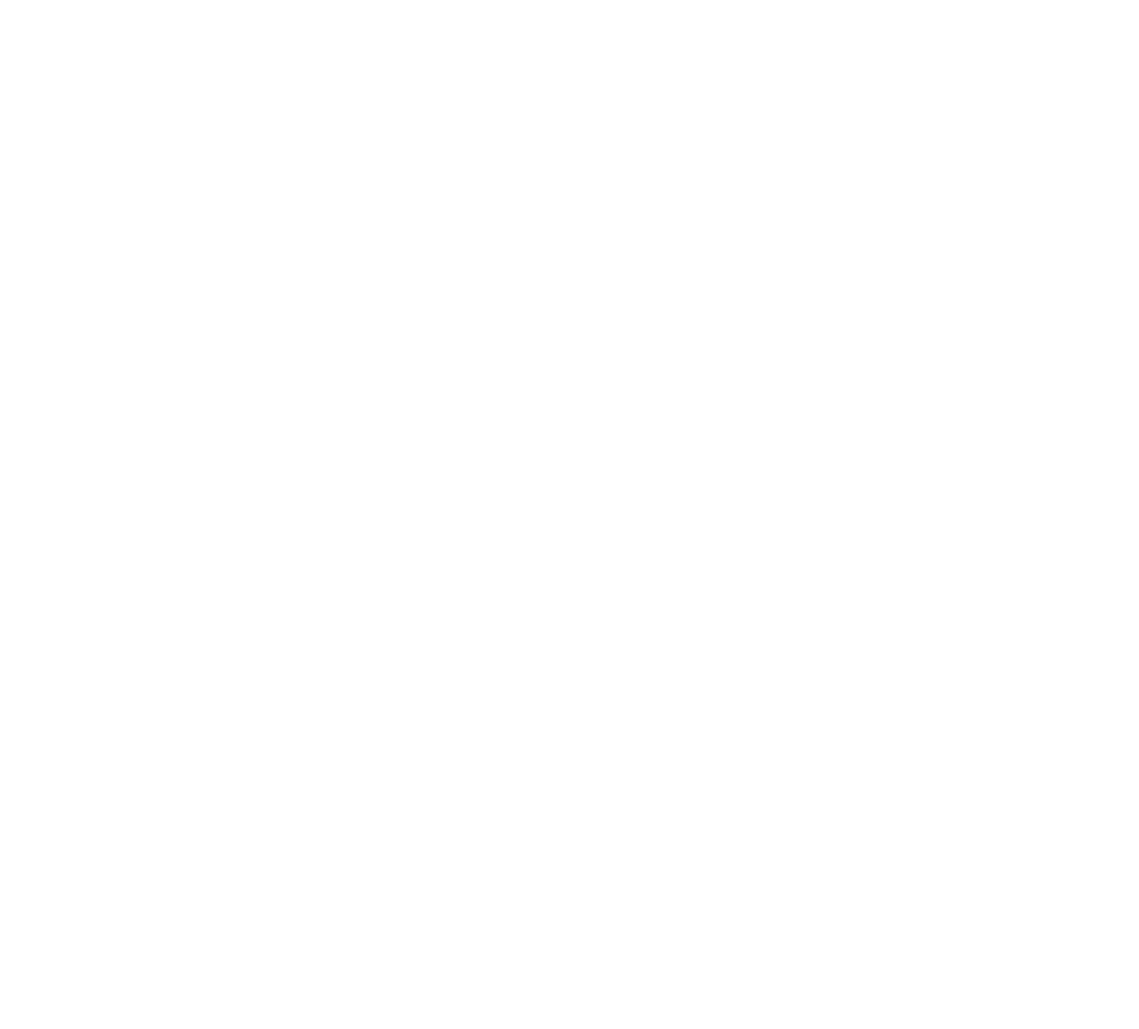
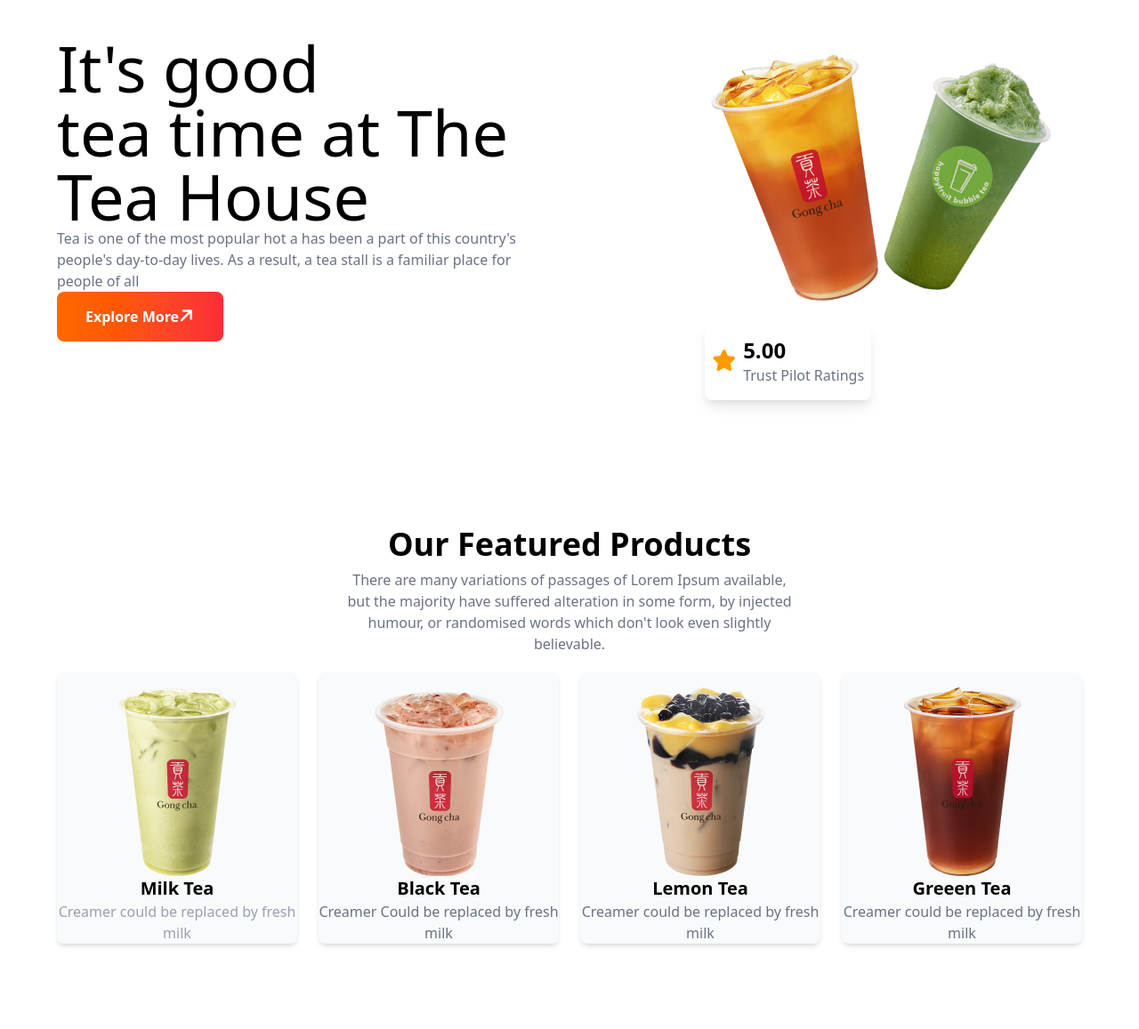
Before and after one commit to shahriar764/resource, a plain HTML site: page index.html in a window 1280 px wide. Shown: the whole page at 89% size. Before the commit the page ends 800 px from the top, so only its background shows below. Drawn offline with nearby package versions, Linux system fonts and the light colour scheme.

Commit message:
add product section

```diff
--- a/index.html
+++ b/index.html
@@ -13,9 +13,78 @@
     <script src="https://cdn.jsdelivr.net/npm/@tailwindcss/browser@4"></script>
 </head>
 <body>
-   <header></header>
-   <main>
-   </main>
-   <footer></footer>
+    <!-- main content  -->
+    <main class="max-w-screen-xl mx-auto px-16 lg:28">
+        <!-- header section -->
+        <header class="lg:flex md:flex pt-10 mb-28">
+            <!-- Text Content  -->
+            <div>
+                <h1 class="text-5xl
+                 md:text-7xl">It's good <br>tea time at The <br>Tea House </h1>
+                <p class="text-gray-500 w-3/4">Tea is one of the most popular hot a has been a part of this country's people's day-to-day lives. As a result, a tea stall is a familiar place for people of all</p>
+                <button class="h-14 bg-linear-to-r from-orange-500 to-red-500 px-8 py-3 text-white font-bold rounded-lg  ">Explore More<i class="fa-solid fa-arrow-right text-xl -rotate-45 "></i></button>
+            </div>
+            <!-- image Content  -->
+            <div class="relative">
+                <!-- image -->
+                <div>
+                    <img class="w-full" src="images/banner.png" alt="">
+                </div>
+                <!-- card -->
+                 <div class=" absolute flex items-center bg-white shadow-lg px-2 py-2 md:10 lg:py-4 rounded-lg ">
+                    <!-- icon -->
+                    <div><i class="fa-solid fa-star text-2xl text-amber-500"></i></div>
+                    <div class="ml-2">
+                        <h2 class="lg:text-2xl font-bold">5.00</h2>
+                        <p class="text-gray-500">Trust Pilot Ratings</p>
+                    </div>
+                 </div>
+            </div>
+        </header>
+        <!-- Feature product  Section -->
+        <section class="py-8 lg:py-24">
+            <!-- title  -->
+            <div class="text-center mb-5">
+                <h1 class="text-3xl md:text-4xl font-bold mb-2 ">Our Featured Products </h1>
+                <p class="text-gray-500 max-w-lg mx-auto ">There are many variations of passages of Lorem Ipsum available, but the majority have suffered alteration in some form, by injected humour, or randomised words which don't look even slightly believable. </p>
+            </div>
+            <!-- Grid Card  -->
+            <div class="grid grid-cols-1 md:grid-cols-2 lg:grid-cols-4 gap-6 text-center">
+                <!-- product card 1 -->
+                <div class="rounded-lg shadow-md bg-gray-50 overflow-hidden ">
+                    <img class="mx-auto pt-4 " src="images/tea-1.png" alt="">
+                    <div>
+                        <h1 class="text-xl font-bold ">Milk Tea </h1>
+                        <p class="text-gray-400">Creamer could be replaced by fresh milk </p>
+                    </div>
+                </div>
+                <!-- product card 2 -->
+                <div class="rounded-lg shadow-md bg-gray-50 overflow-hidden">
+                    <img class="mx-auto pt-4" src="images/tea-2.png" alt="">
+                    <div>
+                        <h1 class="text-xl font-bold ">Black Tea</h1>
+                        <p class="text-gray-500">Creamer Could be replaced by fresh milk</p>
+                    </div>
+                </div>
+                <!-- Product card 3 -->
+                 <div class="rounded-lg shadow-md bg-gray-50 overflow-hidden">
+                    <img class="mx-auto pt-4" src="images/tea-3.png" alt="">
+                    <div >
+                        <h3 class="text-xl font-bold ">Lemon Tea </h3>
+                        <p class="text-gray-500">Creamer could be replaced by fresh milk</p>
+                    </div>
+                 </div>
+                <!-- product card 4 -->
+                <div class="rounded-lg shadow-md bg-gray-50 overflow-hidden">
+                    <img class="mx-auto pt-4 " src="images/tea-4.png" alt="">
+                    <div>
+                        <h3 class="text-xl font-bold">Greeen Tea</h3>
+                        <p class="text-gray-500">Creamer could be replaced by fresh milk</p>
+                    </div>
+                </div>
+
+            </div>
+        </section>
+    </main>
 </body>
 </html>
```
